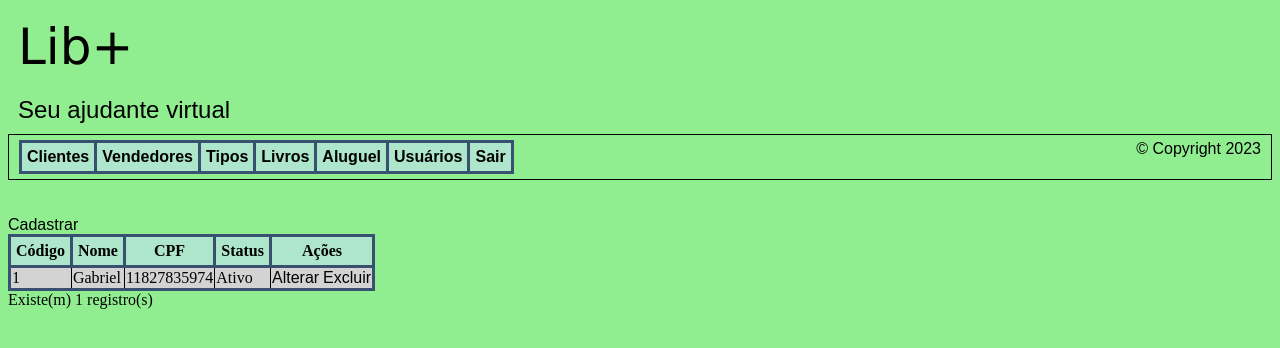
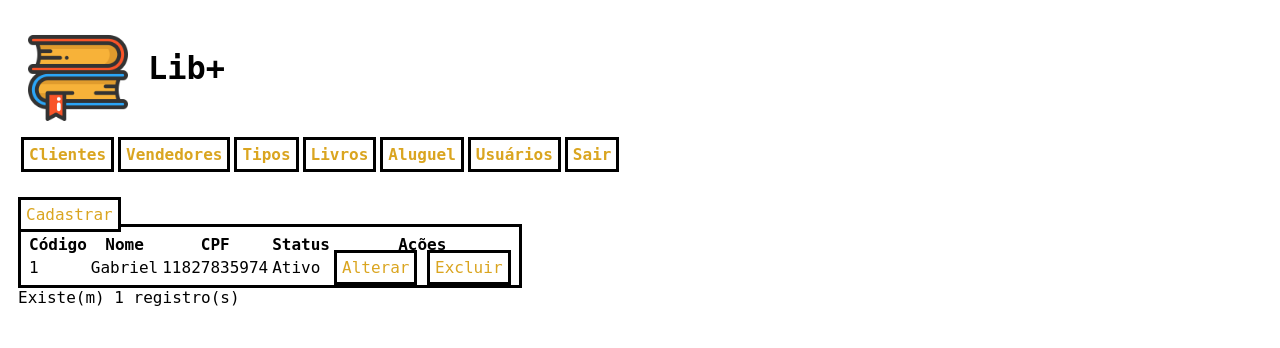
Before and after one commit to Library-Plus/Projeto-Biblioteca, a PHP site: page /listar_clientes.php in a window 1280 px wide. Shown: the top 348 px of the page. Run offline with PHP 8.4, Linux system fonts and the light colour scheme; a user stored in the database is signed in; data comes from the database, SQL or seed files in the repository; lists and menus that the app fills with data are empty.

Commit message:
Importado o css de todas as páginas para o style.css e modificado o design para ficar condizente com o index.php; adição de uma tag selected para a escolha de sexo no cadastro do usuário

```diff
--- a/cadastrar_usuarios.php
+++ b/cadastrar_usuarios.php
@@ -9,6 +9,12 @@
 			<label for="nome">Nome:</label><br>
 			<input type="text" name="nome" id="nome" maxlength="150"><br><br>
 
+			<label for="sexo">Sexo biológico:</label><br>
+			<select name="sexo" id="sexo">
+  				<option value="masculino">Masculino</option>
+  				<option value="feminino">Feminino</option>
+			</select><br><br>
+
 			<label for="usuario">Login:</label><br>
 			<input type="text" name="usuario" id="usuario" maxlength="50"><br><br>
 
--- a/css/style.css
+++ b/css/style.css
@@ -1,35 +1,65 @@
+body{
+  padding: 10px;
+  background: white;
+  font-family: 'Source Code Pro', monospace;
+  font-style: normal;
+  font-size: 16px;
+}
+.login{
+  padding: 3% 0% 0% 45%;
+}
+.erro {
+  border: 2px black solid;
+  padding: 3px;
+  background-color: #2ba5f7;
+  color: black;
+}
+button{
+  border: 1px black solid;
+  font-size: 18px;
+  font-family: 'Source Code Pro', monospace;
+  color: #F8C045;
+  font-weight: bold;
+}
+label{
+  font-weight: bold;
+}
+.logo{
+  height: 100px;
+}
+.logoMenu{
+  float: left;
+  height: 100px;
+}
+.user{
+  width: 12%;
+  height: 12%;
+  padding: 0% 0% 0% 46%;
+}
 .cabecalho{
-    background-color: lightgreen;
-    font-family: Arial, Helvetica, sans-serif;
-    border: 1px black solid;
-    padding: 5px 10px 5px 10px;
+  float: left;
+  padding: 10px;
+  width: 100px;
 }
-.titulo{
-    font-family: 'Lucida Sans', 'Lucida Sans Regular', 'Lucida Grande', 'Lucida Sans Unicode', Geneva, Verdana, sans-serif;
-    font-size: 50px;
-    padding: 10px;
+.quebra{
+  clear: left;
 }
-.subtitulo{
-    font-family: arial;
-    font-size: 24px;
-    padding: 10px;
+/*MENU.PHP*/
+a{
+  color: goldenrod;
+  padding: 5px;
+  background-color: white;
+  border: 3px black solid;
+  text-decoration: none;
 }
-a{
-    font-family: Arial;
-    color: black;
-    text-decoration: none;
+a:hover{
+  color: goldenrod;
+  padding: 5px;
+  background-color: lightyellow;
+  border: 3px black solid;
+  text-decoration: none;
 }
-tr, th{
-    border: 3px #385170 solid;
-    background: rgb(173, 230, 203);
-    padding: 5px;
+.tabela{
+  padding: 5px;
+  border: 3px black solid;
 }
-tr, th:hover{
-    background: lightgrey;
-}
-body{
-    background-color: lightgreen;
-}
-footer{
-    float: right;
-}
--- a/listar_clientes.php
+++ b/listar_clientes.php
@@ -6,22 +6,6 @@
 <html lang="pt=br">
 	<head>
 		<title></title>
-		<style>
-			table {
-				border-collapse: collapse;
-			}
-			th, td {
-				border: 1px solid black;
-			}
-			.erro, .ok {
-				background-color: red;
-				color: white;
-				padding: 5px;
-			}
-			.ok {
-				background-color: green;
-			}
-		</style>
 	</head>
 	<body>
 		<?php include('menu.php'); ?>
@@ -61,7 +45,7 @@
 
 
 		<a href="cadastrar_clientes.php">Cadastrar</a>
-		<table>
+		<table class="tabela">
 			<thead>
 				<tr>
 					<th>Código</th>
--- a/menu.php
+++ b/menu.php
@@ -1,13 +1,16 @@
 <body>
-    <header>
-        <div class="logo1">
-            <div class="titulo"> Lib+</div>
-            <div class="subtitulo">Seu ajudante virtual</div>
-        </div>
-    </header>
+<header>
+    <div class="cabecalho">
+        <img class="logo" src="imagens/logo.png" alt="logo">
+	</div>
+	<div class="cabecalho">
+		<h1>  Lib+ </h1>
+	</div>
+	<div class="quebra"> </div>
+</header>
+<link rel="stylesheet" type="text/css" href="css/style.css" media="screen">
 </body>
-<div class="cabecalho">
-    <link rel="stylesheet" type="text/css" href="css/style.css" media="screen">
+<div class="menu">
     <table>
         <thead>
             <tr>
@@ -20,7 +23,6 @@
                 <th><a href="sair.php">Sair</a></th>
             </tr>
         </thead>
-        <footer>© Copyright 2023</footer>
     </table>
 </div>
 <br><br>
```
Also changed, not shown: index.php (+1 -47 lines), listar_aluguel.php (+1 -9 lines), listar_livros.php (+1 -10 lines), listar_tipos.php (+1 -9 lines), listar_usuarios.php (+1 -17 lines), listar_vendedores.php (+1 -9 lines).
